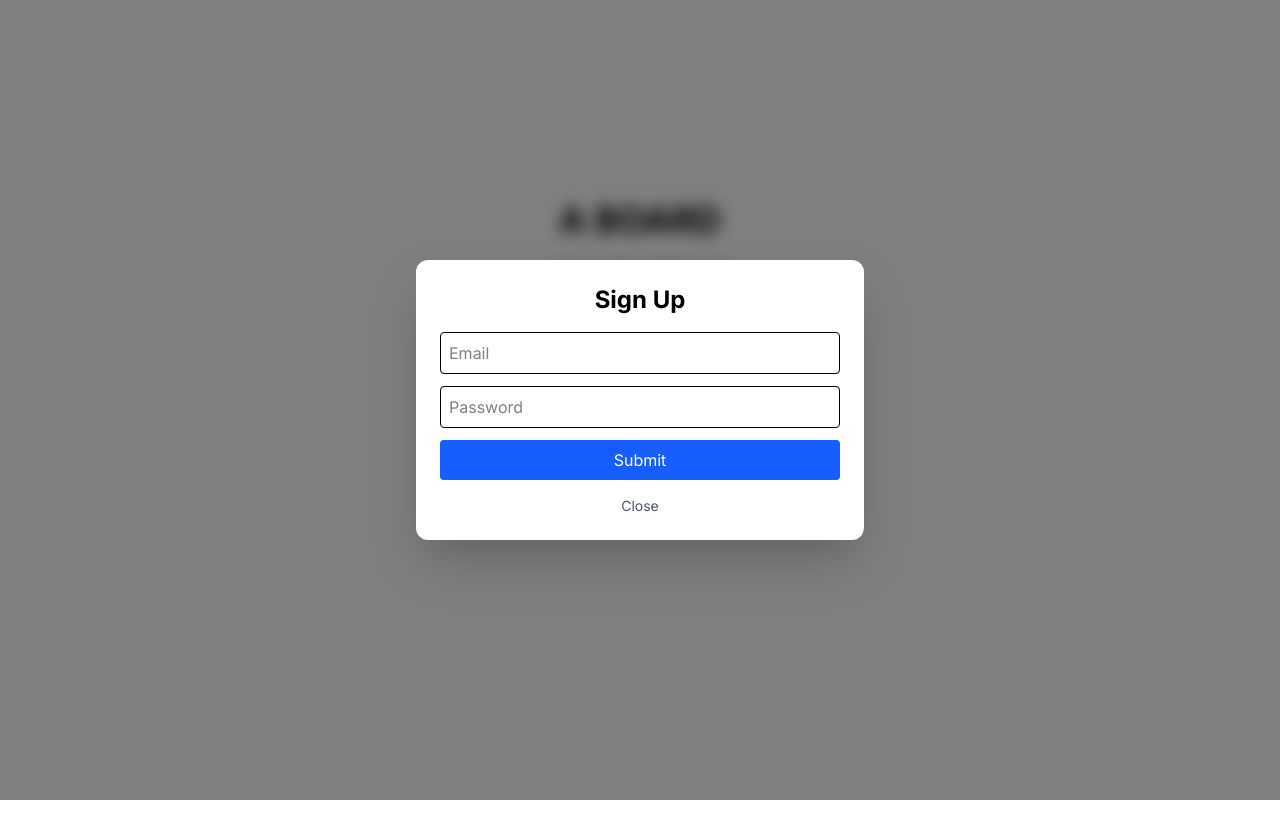
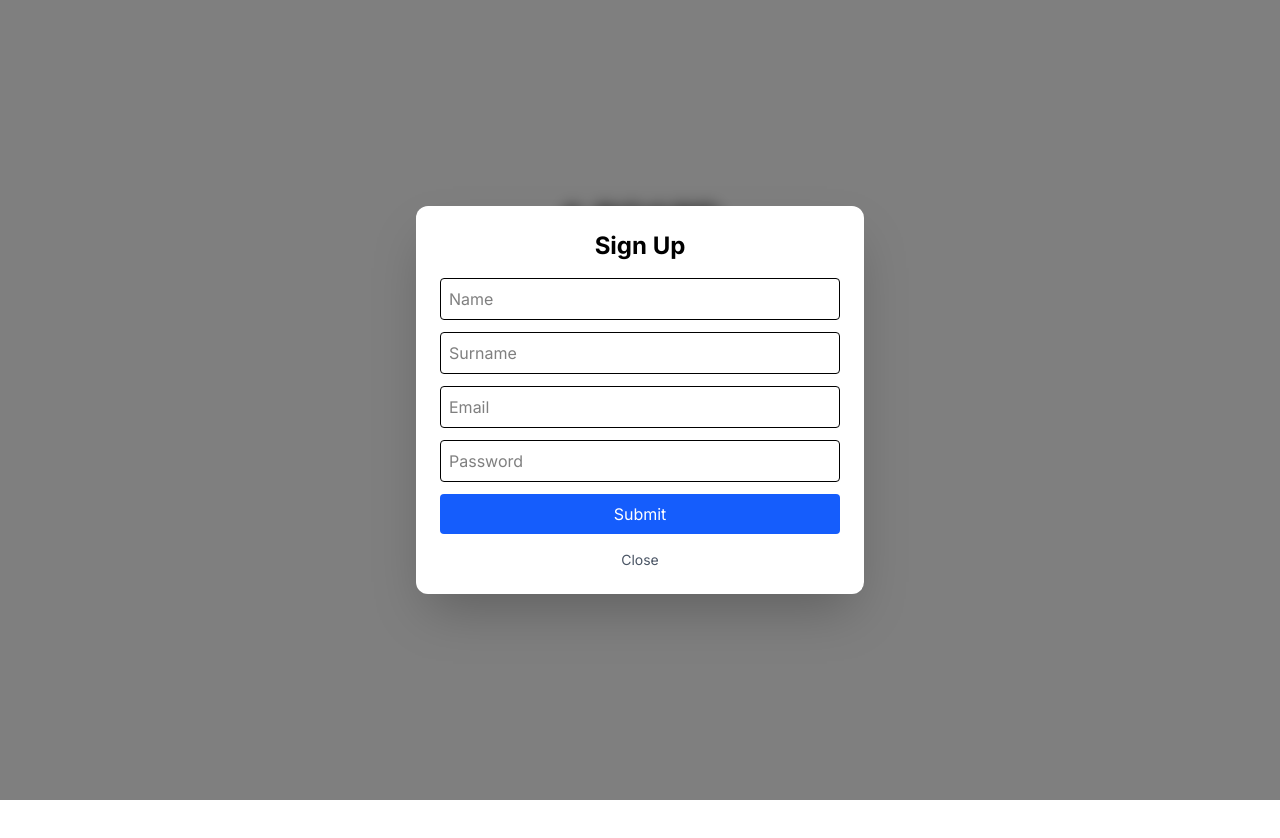
Before and after one commit to nbaharz/Task-Notification-Note-Manager-Website-Frontend, a Next.js app: page /Home in a window 1280 px wide. Both pictures are taken after a click on the button "Get Started". Shown: the top 838 px of the page. Built offline with nearby package versions, Linux system fonts and the light colour scheme.

Commit message:
Add UserApi and sign up component

```diff
--- /dev/null
+++ b/app/api/UserApi/Login.tsx
@@ -0,0 +1,26 @@
+import { NextRequest, NextResponse } from 'next/server';
+
+export async function POST(req: NextRequest) {
+  const { email, password } = await req.json();
+
+  try {
+    const apiRes = await fetch('https://localhost:7117/api/User/SignIn', {
+      method: 'POST',
+      headers: { 'Content-Type': 'application/json' },
+      body: JSON.stringify({ email, password }),
+    });
+
+    if (!apiRes.ok) {
+      const errorData = await apiRes.json();
+      return NextResponse.json(
+        { error: errorData.error || 'Sign in failed' },
+        { status: apiRes.status }
+      );
+    }
+
+    const data = await apiRes.json();
+    return NextResponse.json({ token: data.token }, { status: 200 });
+  } catch (error) {
+    return NextResponse.json({ error: 'Internal Server Error' }, { status: 500 });
+  }
+}
--- /dev/null
+++ b/app/api/UserApi/SignUp.tsx
@@ -0,0 +1,19 @@
+export const signUp = async (body: {
+  name?: string;
+  surname?: string;
+  email: string;
+  password: string;
+}) => {
+  const res = await fetch('https://localhost:7117/api/User/SignIn', {
+    method: 'POST',
+    headers: { 'Content-Type': 'application/json' },
+    body: JSON.stringify(body),
+  });
+
+  if (!res.ok) {
+    const error = await res.text();
+    throw new Error(`SignIn error: ${res.status} - ${error}`);
+  }
+
+  return res.json();
+};
--- /dev/null
+++ b/hooks/useSignUp.ts
@@ -0,0 +1,47 @@
+import { useState } from 'react';
+import { signUp } from '@/app/api/UserApi/SignUp';
+
+interface SignUpForm {
+  name: string;
+  surname: string;
+  email: string;
+  password: string;
+}
+
+export function useSignUp(onSuccess?: () => void) {
+  const [form, setForm] = useState<SignUpForm>({
+    name: '',
+    surname: '',
+    email: '',
+    password: '',
+  });
+
+  const [error, setError] = useState('');
+  const [loading, setLoading] = useState(false);
+
+  const handleChange = (field: keyof SignUpForm, value: string) => {
+    setForm((prev) => ({ ...prev, [field]: value }));
+  };
+
+  const handleSubmit = async (e: React.FormEvent) => {
+    e.preventDefault();
+    setLoading(true);
+    setError('');
+    try {
+      await signUp(form);
+      onSuccess?.();
+    } catch (err: any) {
+      setError(err.message || 'An error occurred');
+    } finally {
+      setLoading(false);
+    }
+  };
+
+  return {
+    form,
+    error,
+    loading,
+    handleChange,
+    handleSubmit,
+  };
+}
--- a/ui/SignUpModal.tsx
+++ b/ui/SignUpModal.tsx
@@ -1,4 +1,7 @@
+'use client';
+
 import { useEffect } from "react";
+import { useSignUp } from "@/hooks/useSignUp"; // dosyanın yolunu uygun şekilde ayarla
 
 interface SignUpModalProps {
   isOpen: boolean;
@@ -6,6 +9,8 @@ interface SignUpModalProps {
 }
 
 export default function SignUpModal({ isOpen, onClose }: SignUpModalProps) {
+  const { form, error, handleChange, handleSubmit, loading } = useSignUp(onClose);
+
   useEffect(() => {
     const handleEsc = (e: KeyboardEvent) => {
       if (e.key === "Escape") onClose();
@@ -18,22 +23,54 @@ export default function SignUpModal({ isOpen, onClose }: SignUpModalProps) {
 
   return (
     <div className="fixed inset-0 z-50 flex items-center justify-center">
-      {/* Arka plan karartma + animasyon */}
-      <div
-        className="absolute inset-0 bg-black/50 backdrop-blur-sm fade-in"
-        onClick={onClose}
-      ></div>
+      <div className="absolute inset-0 bg-black/50 backdrop-blur-sm fade-in" onClick={onClose}></div>
 
-      {/* Modal içeriği */}
       <div className="relative z-10 w-[90%] max-w-md rounded-xl bg-white p-6 shadow-2xl scale-in">
         <h2 className="text-2xl font-bold mb-4 text-center">Sign Up</h2>
-        <form className="flex flex-col gap-3">
-          <input type="email" placeholder="Email" className="border p-2 rounded" />
-          <input type="password" placeholder="Password" className="border p-2 rounded" />
-          <button className="bg-blue-600 text-white py-2 rounded hover:bg-blue-700 transition">
-            Submit
+
+        <form className="flex flex-col gap-3" onSubmit={handleSubmit}>
+          <input
+            type="text"
+            placeholder="Name"
+            className="border p-2 rounded"
+            value={form.name}
+            onChange={(e) => handleChange('name', e.target.value)}
+            required
+          />
+          <input
+            type="text"
+            placeholder="Surname"
+            className="border p-2 rounded"
+            value={form.surname}
+            onChange={(e) => handleChange('surname', e.target.value)}
+            required
+          />
+          <input
+            type="email"
+            placeholder="Email"
+            className="border p-2 rounded"
+            value={form.email}
+            onChange={(e) => handleChange('email', e.target.value)}
+            required
+          />
+          <input
+            type="password"
+            placeholder="Password"
+            className="border p-2 rounded"
+            value={form.password}
+            onChange={(e) => handleChange('password', e.target.value)}
+            required
+          />
+          {error && <p className="text-red-500 text-sm">{error}</p>}
+          <button
+            type="submit"
+            className="bg-blue-600 text-white py-2 rounded hover:bg-blue-700 transition disabled:opacity-50"
+            disabled={loading}
+          >
+            {loading ? 'Signing up...' : 'Submit'}
           </button>
         </form>
+
         <button
           onClick={onClose}
           className="mt-4 block mx-auto text-sm text-gray-600 hover:underline"
```
